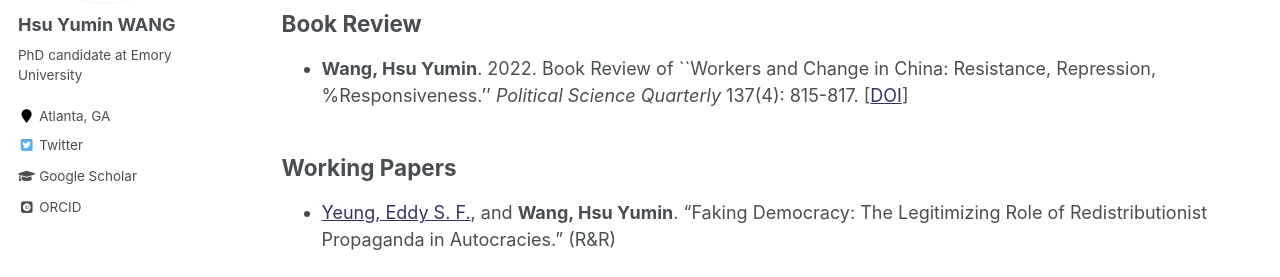
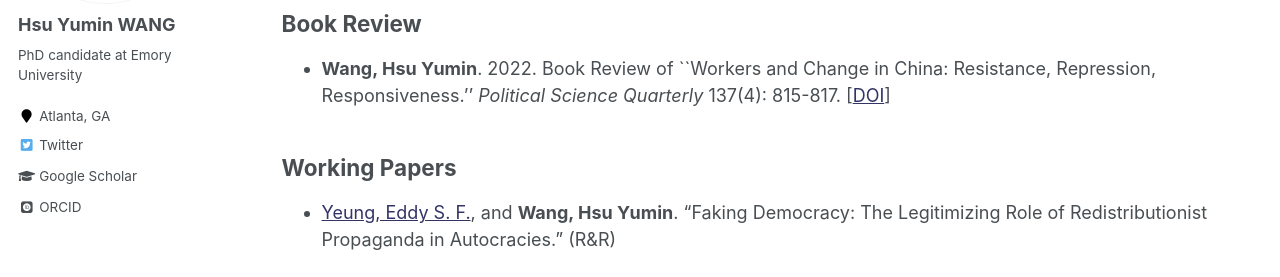
Before and after one commit to hsuyumin/hsuyumin.github.io, a Jekyll site: the page built from _pages/publications.md, in a window 1280 px wide and 900 px high, scrolled down 418 px. Shown: the part 202-479 px from the top of the window. Built offline with Jekyll 4.4.1, drawn with Linux system fonts in a browser that asks for light colours; some web fonts are replaced.

```diff
--- a/_pages/publications.md
+++ b/_pages/publications.md
@@ -41,7 +41,7 @@ redirect_from:
 
 ## Book Review
 
-* **Wang, Hsu Yumin**. 2022. Book Review of ``Workers and Change in China: Resistance, Repression, %Responsiveness.'' _Political Science Quarterly_ 137(4): 815-817. [[DOI]( https://doi.org/10.1002/polq.13415)]
+* **Wang, Hsu Yumin**. 2022. Book Review of ``Workers and Change in China: Resistance, Repression, Responsiveness.'' _Political Science Quarterly_ 137(4): 815-817. [[DOI]( https://doi.org/10.1002/polq.13415)]
 
 ## Working Papers
 
```
